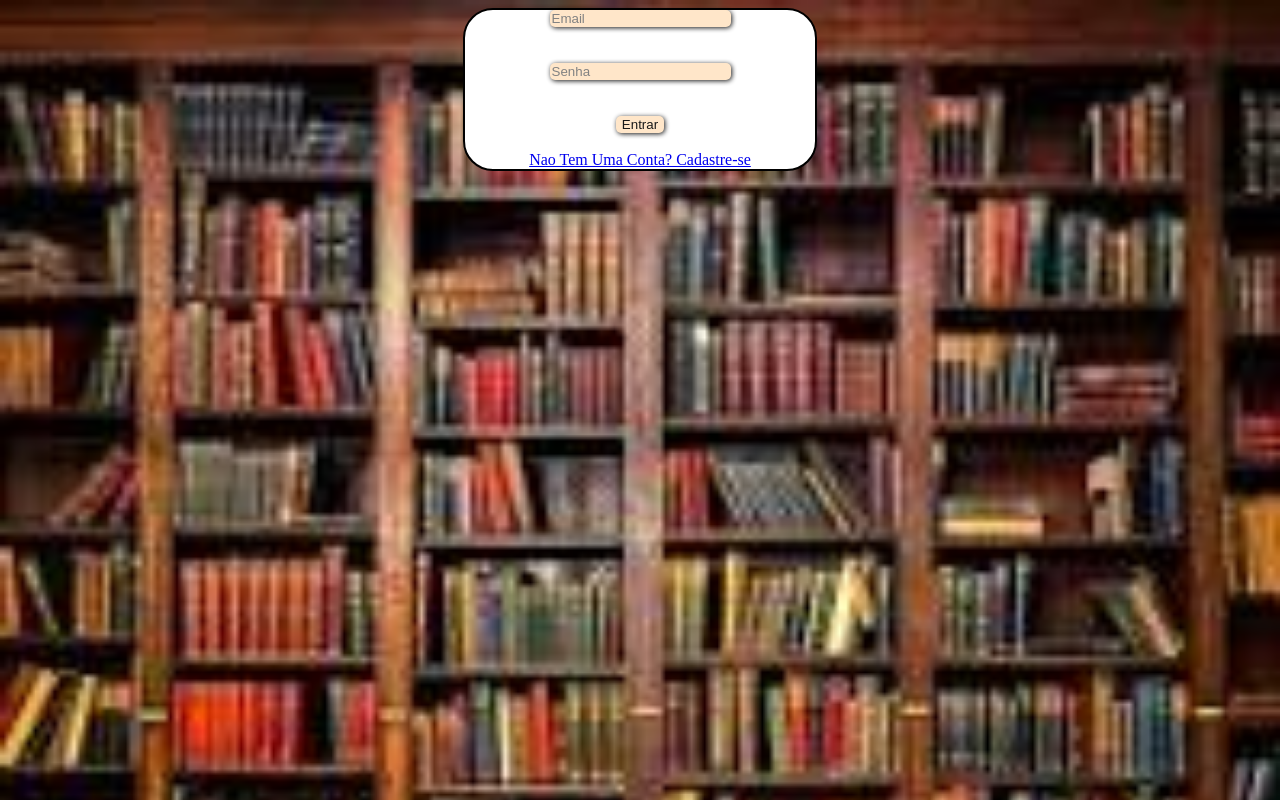
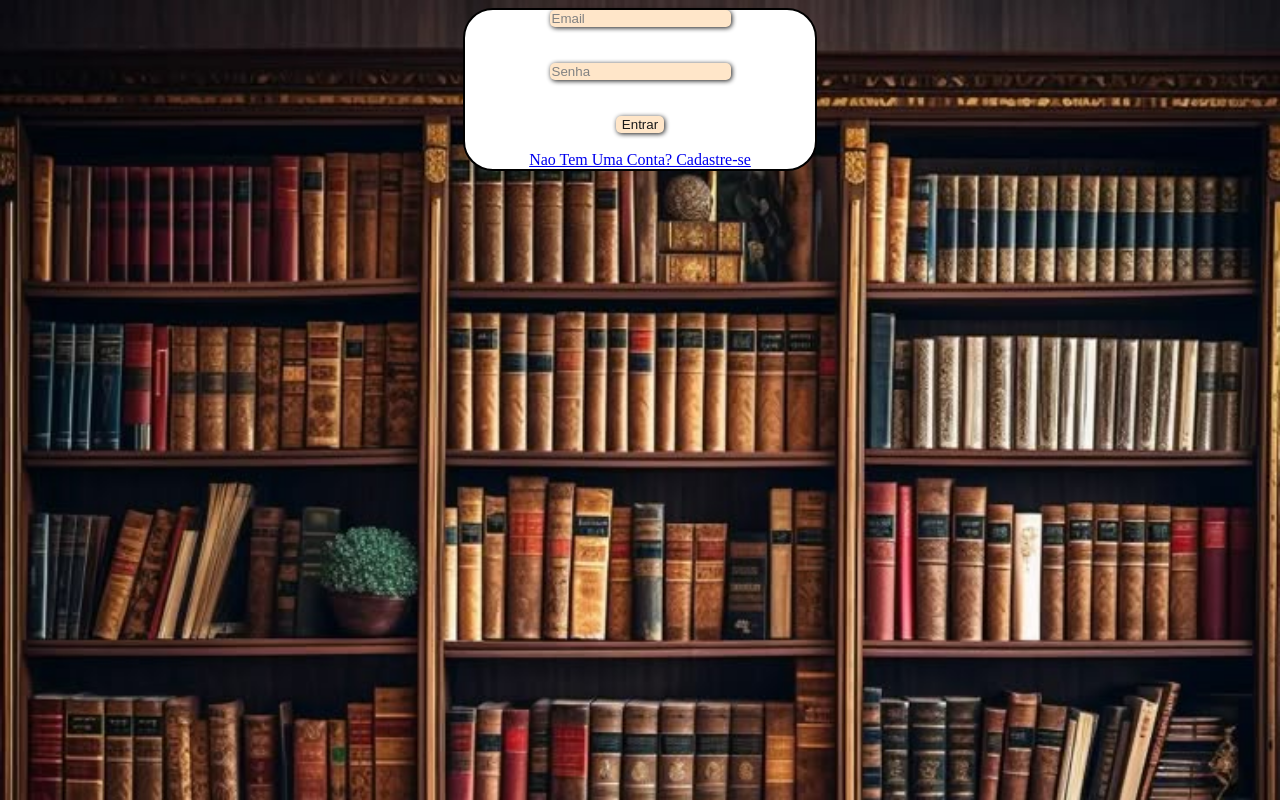
Before and after one commit to Sirigueijocoderpy/ProjetoBIblioteca, a plain HTML site: page HTML/Tela Login/Index.html in a window 1280 px wide. Drawn offline with Linux system fonts and the light colour scheme.

Commit message:
Nova Imagem

```diff
--- a/Css/Paginalogin.css
+++ b/Css/Paginalogin.css
@@ -40,7 +40,7 @@ input, .btn{
 }
 body{
     background-color: lightslategray;
-    background-image: url('download.jpg');
+    background-image: url('Biblioteca.jpg');
     background-size: cover;
 }
 .login{
```
Also changed, not shown: Css/Biblioteca.jpg (added), Css/download.jpg (deleted).
